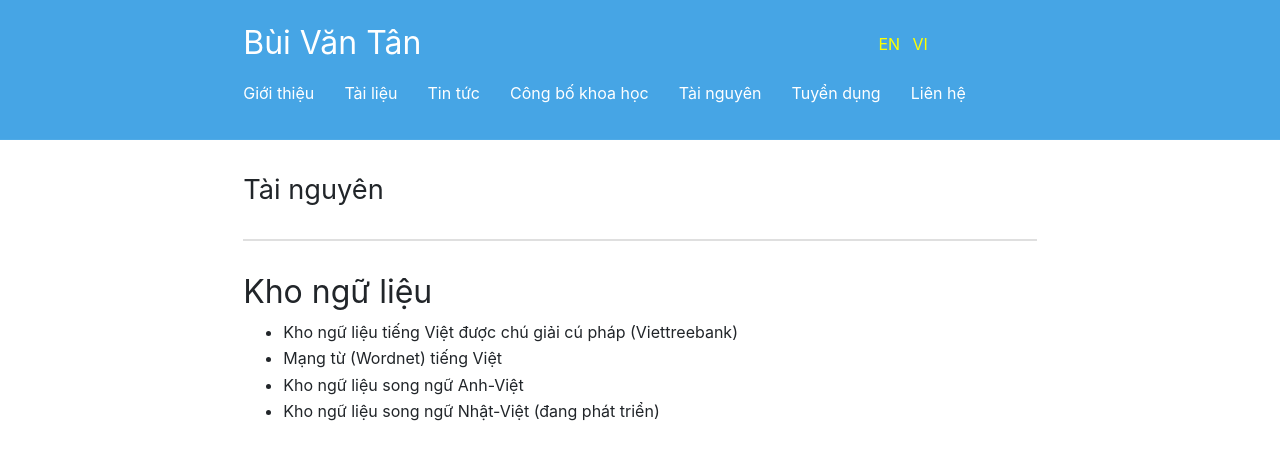
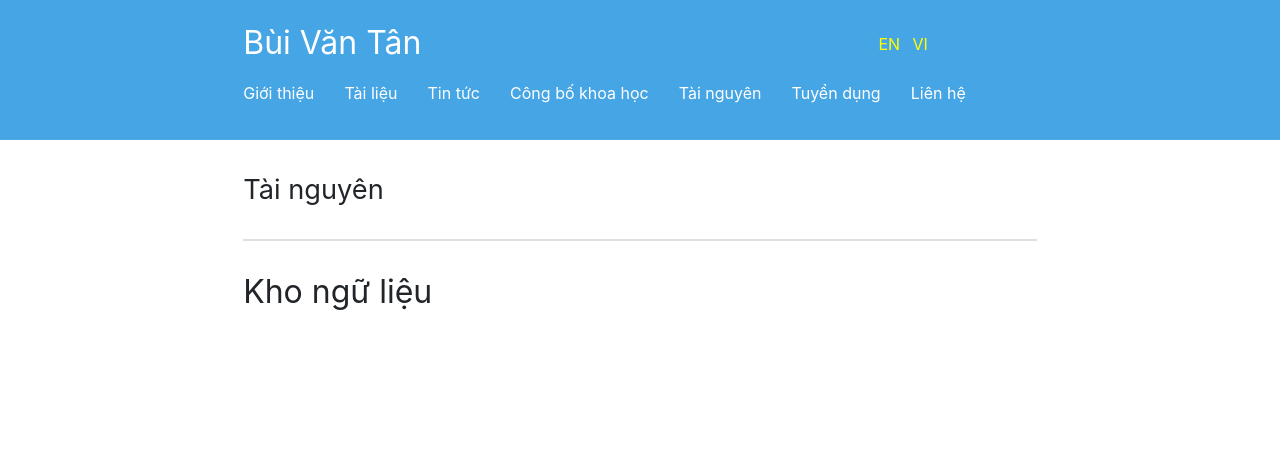
Before and after one commit to BuiTan/BuiTan.github.io, a Jekyll site: the page built from vi/Resources.md, in a window 1280 px wide. Shown: the top 460 px of the page. Built offline with Jekyll 4.4.1, drawn with Linux system fonts in a browser that asks for light colours.

Commit message:
Update Resources.md

```diff
--- a/vi/Resources.md
+++ b/vi/Resources.md
@@ -9,8 +9,3 @@ order: 4
 ---
 
 ## Kho ngữ liệu
-
-* Kho ngữ liệu tiếng Việt được chú giải cú pháp (Viettreebank)
-* Mạng từ (Wordnet) tiếng Việt
-* Kho ngữ liệu song ngữ Anh-Việt
-* Kho ngữ liệu song ngữ Nhật-Việt (đang phát triển)
```
